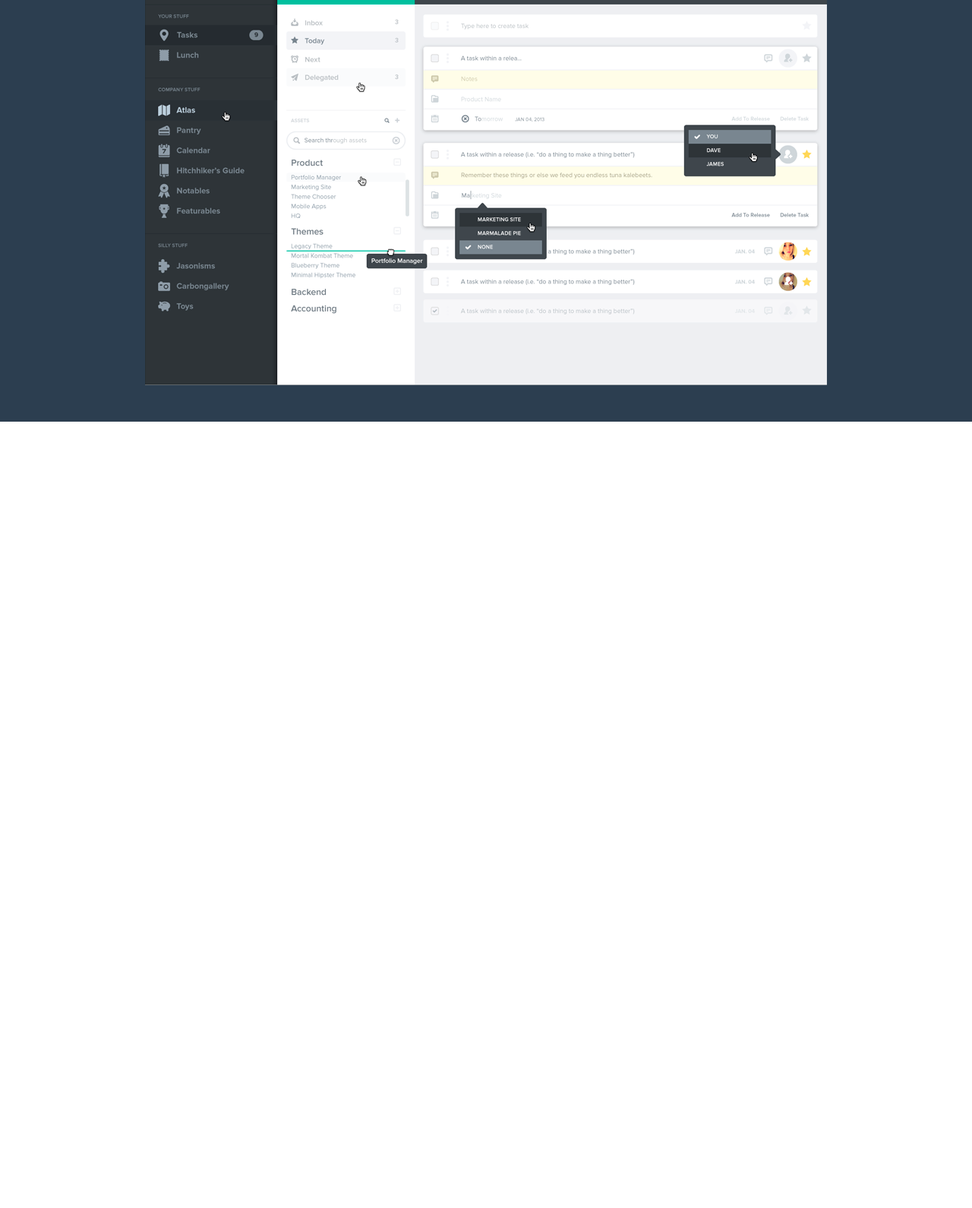
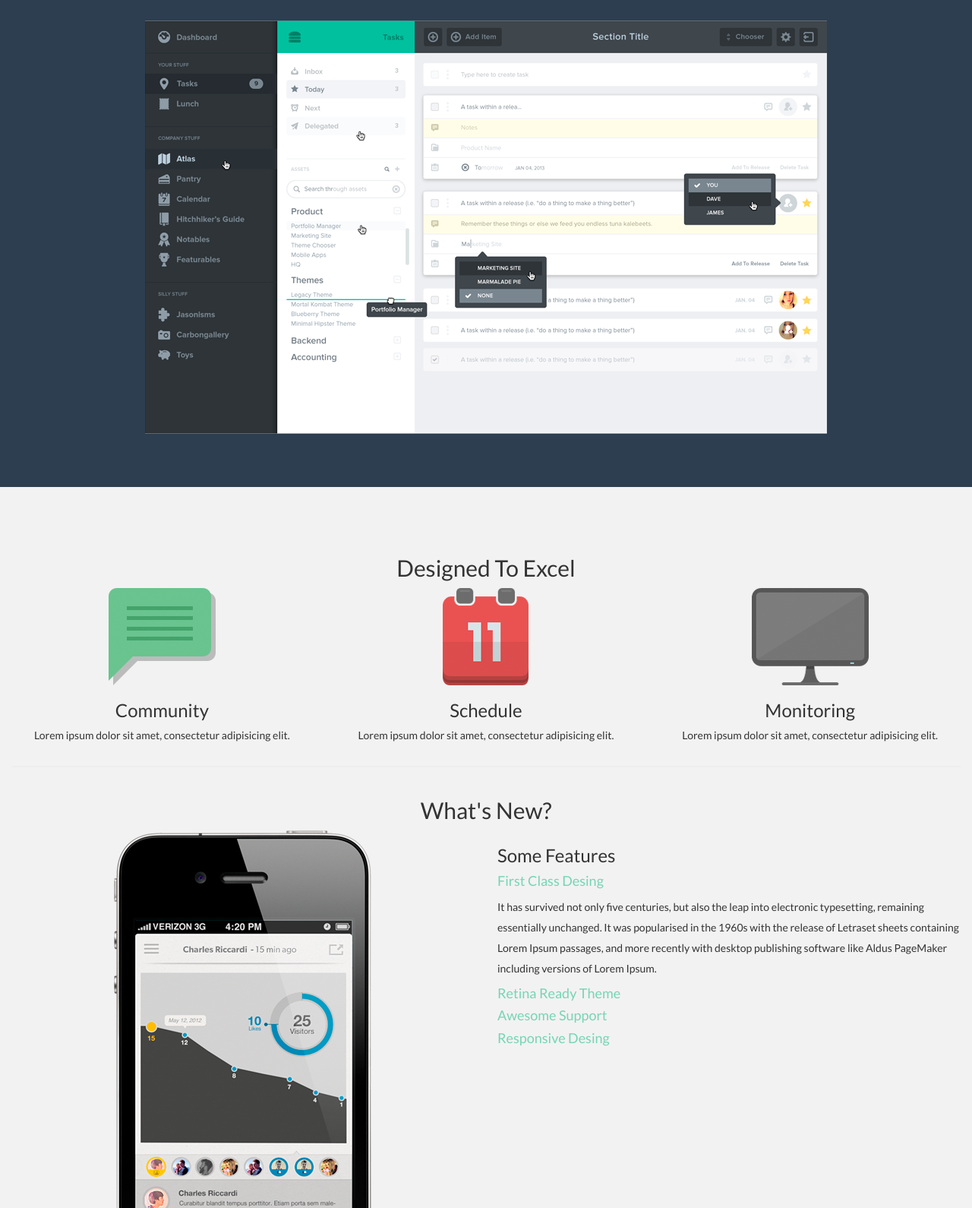
Before and after one commit to caroquintana/responsive-pratt, a plain HTML site: page index.html in a window 1280 px wide. Shown: the part 245-1835 px from the top of the page at 76% size. Before the commit the page ends 800 px from the top, so only its background shows below. Drawn offline with nearby package versions, Linux system fonts and the light colour scheme.

Commit message:
avances en what's new?

```diff
--- a/assets/css/main.css
+++ b/assets/css/main.css
@@ -4,20 +4,65 @@
 	list-style: none;
 }
 
+.img-responsive {
+    margin: 0 auto;
+}
+
 .navbar{
 	font-size: 17px;
 }
 
-/*FIRST SECTION*/
-.first-section{
+header{
+	height: 100%;
 	background-color: #2c3e50;
-	height: 100vh;
+	padding: 5em 0;
+}
+
+h1.title{
+	color: #fff;
+	font-size: 50px;
+	margin-top: 50px;
+}
+
+h2.subtitle{
+	color: #fff;
+	margin-bottom: 44px;
+}
+h4{
+	color: #fff;
+}
+p.textheader{
+	color: #fff;
+	font-size: 15px;
+
+}
+
+img.portada{
+	background-color: #2c3e50;
+	width: 66%;
+}
+
+/*SECOND SECTION*/
+
+.second-section{
+	background-color: #F2F2F2;
+	height: auto;
 	padding: 5em 0;
 	text-align: center;
-	height: 100vh;
+	height: 100%;
 }
 
-h1{
-	color: #fff;
-	font-size: 50px;
+hr{
+	border-top: 2px solid #eee;
 }
+
+
+h5.callipso{
+	color: #75D5B5;
+	font-size: 18px;
+}
+
+.textbox{
+	text-align: left;
+	line-height: 27px;
+}
--- a/index.html
+++ b/index.html
@@ -3,13 +3,13 @@
 <head>
 	<meta charset="UTF-8">
 	<title>Responsive Pratt</title>
+	<meta name="viewport" content="width=device-width, initial-scale=1">
 	<link href="https://fonts.googleapis.com/css?family=Lato:300,400,900" rel="stylesheet">
-	<link rel="stylesheet" href="https://maxcdn.bootstrapcdn.com/bootstrap/3.3.7/css/bootstrap.min.css" rel="stylesheet" integrity="sha384-BVYiiSIFeK1dGmJRAkycuHAHRg32OmUcww7on3RYdg4Va+PmSTsz/K68vbdEjh4u" crossorigin="anonymous">
-	<link rel="stylesheet" type="text/css" href="assets/css/main.css">
-	<script src="https://use.fontawesome.com/5cf616ccce.js"></script>
+	<link href="https://maxcdn.bootstrapcdn.com/bootstrap/3.3.7/css/bootstrap.min.css" rel="stylesheet" integrity="sha384-BVYiiSIFeK1dGmJRAkycuHAHRg32OmUcww7on3RYdg4Va+PmSTsz/K68vbdEjh4u" crossorigin="anonymous">
+<link rel="stylesheet" href="assets/css/main.css">
 </head>
 <body>
-	<section class="first-section img-responsive">
+	<section class="first-section">
 		<nav class="navbar navbar-default navbar-fixed-top">
 			<div class="container-fluid">
 				<div class="navbar-header">
@@ -31,12 +31,72 @@
 				</div>
 			</div>
 		</nav>
-		<div class="container">
+	</section>
+	<header class="program">
+		<div class="container-fluid" id="start">
 			<div class="row">
-				<div class="col-lg-12 col-md-12 col-sm-12 col-xs-12 text-center"></div>
-					<h1>Welcome to Pratt</h1>
-					<h2>Show your product with this handsome theme.</h2>
-					<img src="assets/img/app-bg.png">
+				<div class="col-lg-12 col-md-12 col-sm-12 col-xs-12 text-center">
+					<h1 class="title">Welcome to <b>Pratt</b></h1>
+					<h2 class="subtitle">Show your product with this handsome theme.</h2>
+				</div>
+			</div>
+			<div class="row">
+				<div class="hidden-lg hidden-md col-xs-12">
+					<h4>Amazing results</h3>
+					<p class="textheader">Lorem ipsum dolor sit amet, consectetur adipisicing elit.</p>
+				</div>
+			</div>
+			<div class="row">
+				<div class="col-xs-12">
+					<img src="assets/img/app-bg.png" class="img-responsive">
+				</div>
+			</div>
+			<div class="row">
+				<div class="hidden-lg hidden-md col-xs-12">
+					<h4>Awesome design</h3>
+					<p class="textheader">Lorem ipsum dolor sit amet, consectetur adipisicing elit.</p>
+				</div>
+			</div>
+		</div>
+	</header>
+	<section class="second-section">
+		<div class="container-fluid">
+			<div class="row">
+				<div class="col-lg-12 col-md-12 col-sm-12 col-xs-12 text-center">
+					<h2>Designed To Excel</h2>
+				</div>
+				<div class="col-lg-4 col-md-4 col-sm-4 col-xs-12 text-center">
+					<img src="assets/img/intro01.png">
+					<h3>Community</h3>
+					<p>Lorem ipsum dolor sit amet, consectetur adipisicing elit.</p>
+				</div>
+				<div class="col-lg-4 col-md-4 col-sm-4 col-xs-12 text-center">
+					<img src="assets/img/intro02.png">
+					<h3>Schedule</h3>
+					<p>Lorem ipsum dolor sit amet, consectetur adipisicing elit.</p>
+				</div>
+				<div class="col-lg-4 col-md-4 col-sm-4 col-xs-12 text-center">
+					<img src="assets/img/intro03.png">
+					<h3>Monitoring</h3>
+					<p>Lorem ipsum dolor sit amet, consectetur adipisicing elit.</p>
+				</div>
+				<div class="col-lg-12 col-md-12 col-sm-12 col-xs-12 text-center">
+					<hr>
+				</div>
+				<div class="col-xs-12 text-center">
+					<h2>What's New?</h2>
+				</div>
+				<div class="col-lg-6 col-md-6 col-sm-6 col-xs-12">
+					<img src="assets/img/mobile.png" class="img-responsive">
+				</div>
+				<div class=" textbox col-lg-6 col-md-6 col-sm-6 col-xs-12" text-right>
+					<h3 class="callipso">Some Features</h3>
+					<h5 class="callipso">First Class Desing</h5>
+					<p>It has survived not only five centuries, but also the leap into electronic typesetting, remaining essentially unchanged. It was popularised in the 1960s with the release of Letraset sheets containing Lorem Ipsum passages, and more recently with desktop publishing software like Aldus PageMaker including versions of Lorem Ipsum.</p>
+					<h5 class="callipso">Retina Ready Theme</h5>
+					<h5 class="callipso">Awesome Support</h5>
+					<h5 class="callipso">Responsive Desing</h5>
+				</div>
 			</div>
 		</div>
 	</section>
```
